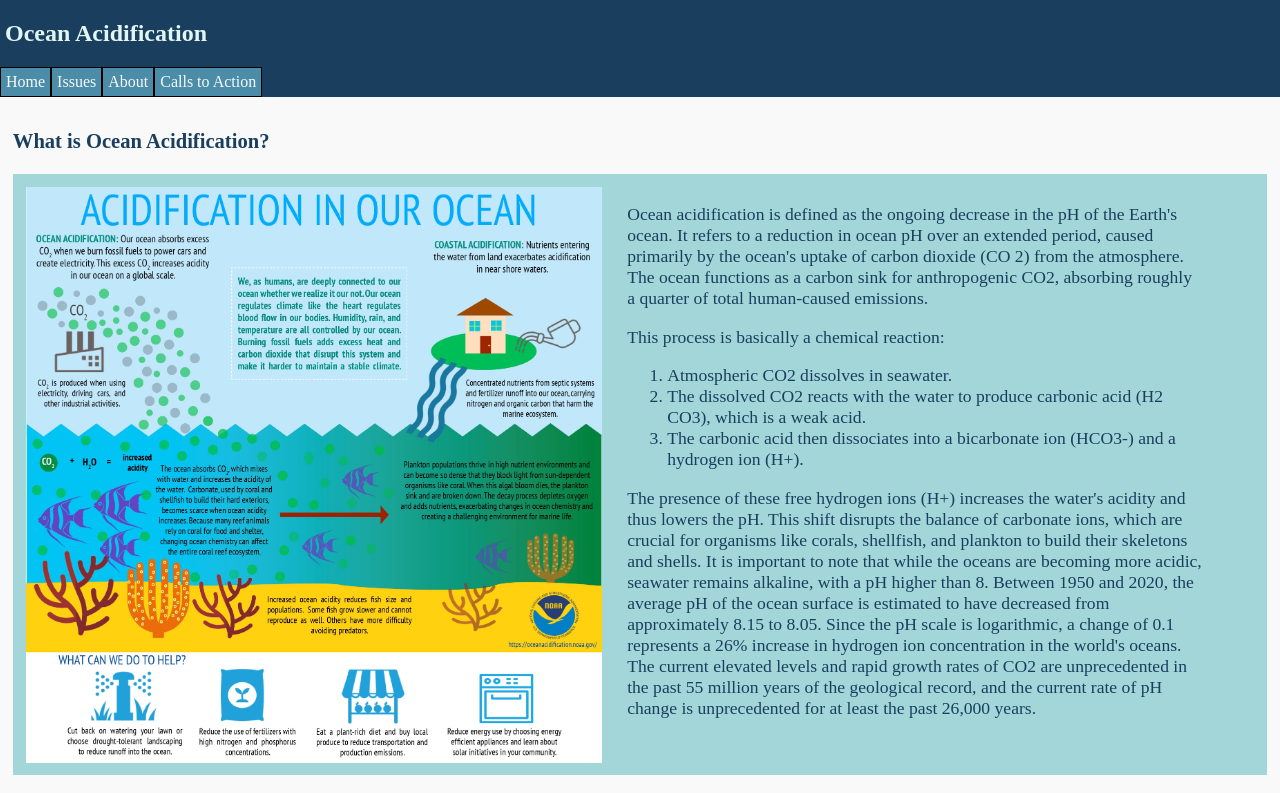
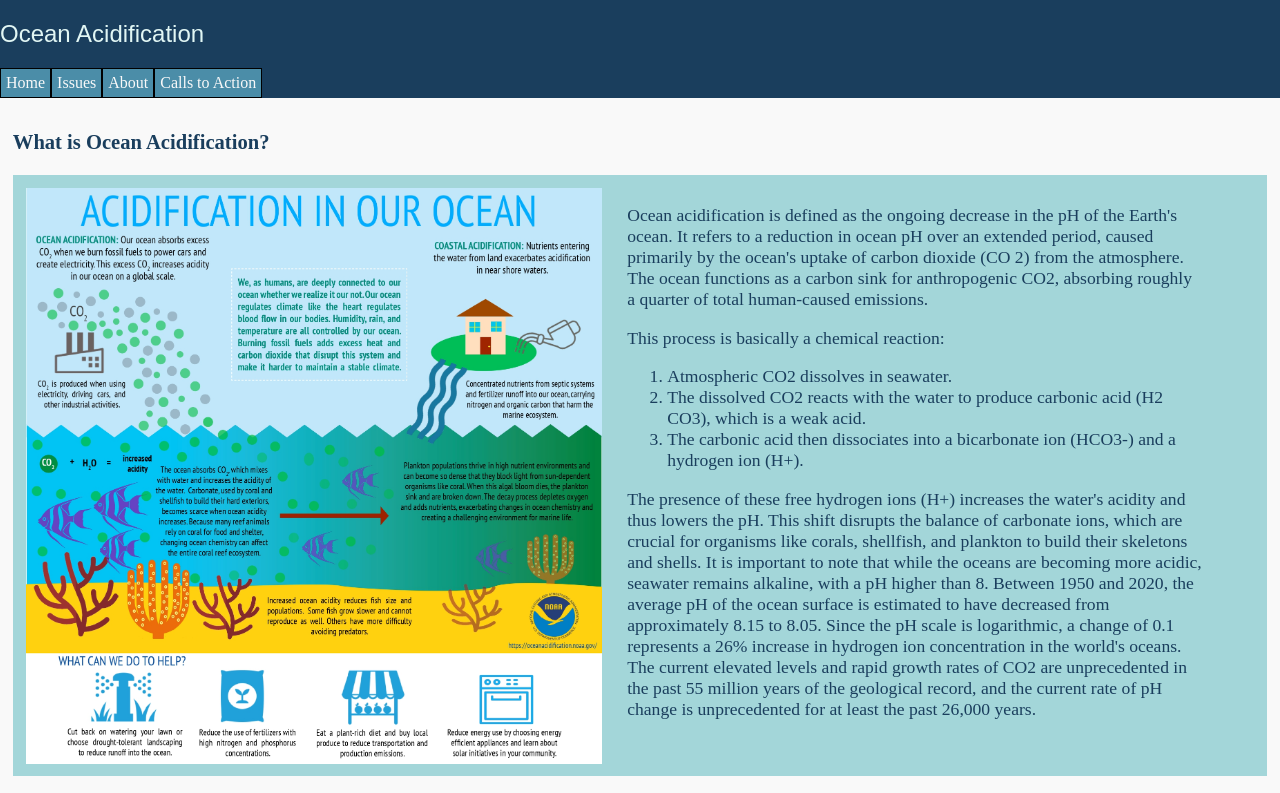
Before and after one commit to BunnyBionics/CSC317_Group1, a plain HTML site: page index.html in a window 1280 px wide. Shown: the top 793 px of the page. Drawn offline with Linux system fonts and the light colour scheme; a web font is replaced by a local one.

Commit message:
Change header from h2 to h1 for consistency

```diff
--- a/index.html
+++ b/index.html
@@ -13,7 +13,7 @@
   <body>
     <header>
       <nav class="navbar">
-        <h2>Ocean Acidification</h2>
+        <h1>Ocean Acidification</h1>
         <ul>
           <li><a href="#">Home</a></li>
           <li><a href="#">Issues</a></li>
```
